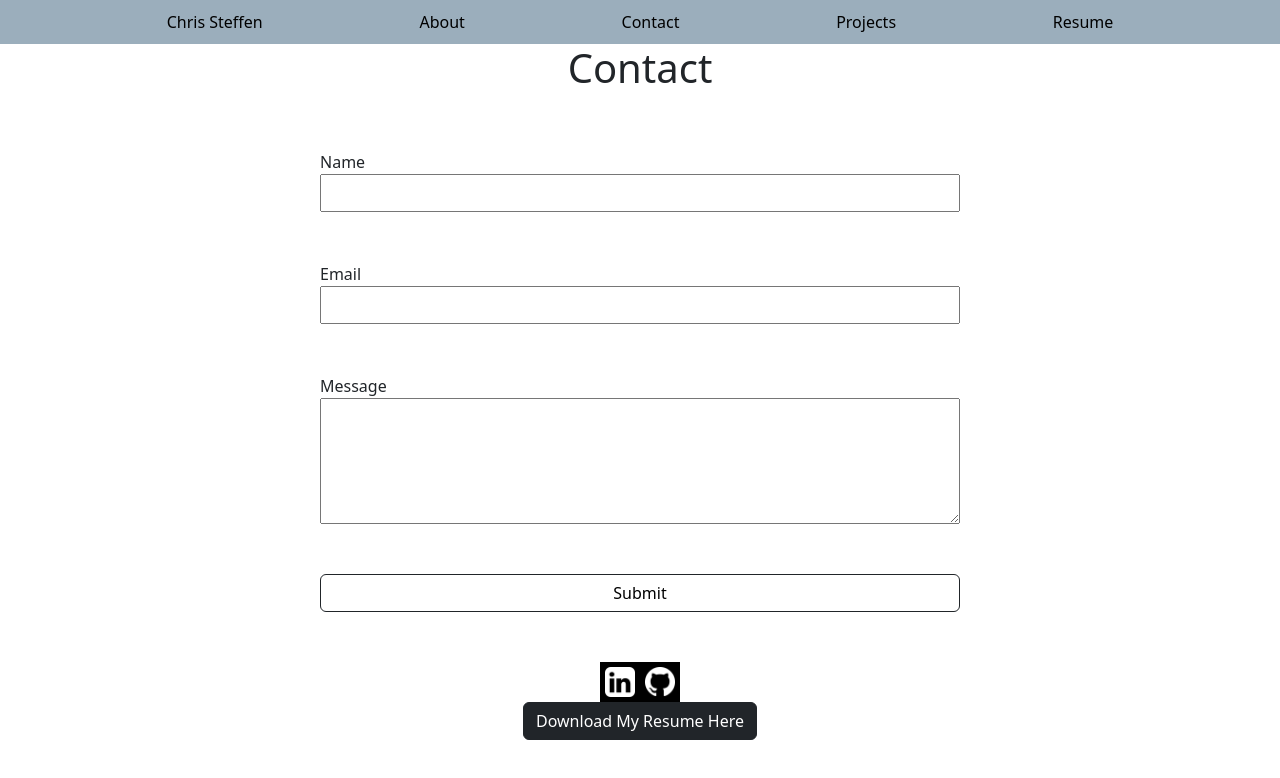
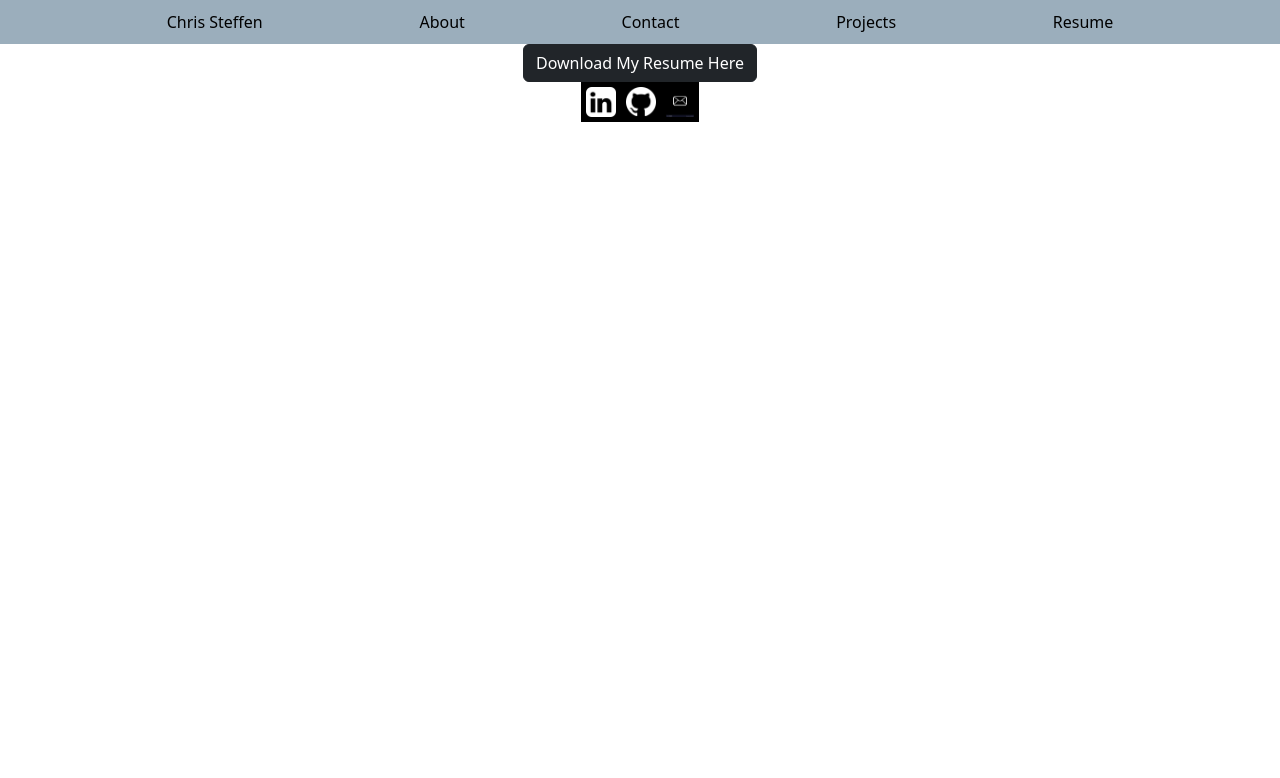
Before and after one commit to chrsteffen1/portfolio, a React (Create React App) app: page /contact in a window 1280 px wide. Shown: the top 778 px of the page. Built offline with nearby package versions, Linux system fonts and the light colour scheme.

Commit message:
update contact section

```diff
--- a/src/pages/Contact/Contact.jsx
+++ b/src/pages/Contact/Contact.jsx
@@ -6,6 +6,7 @@ import  gitIcon  from '../../assets/git_icon.png'
 import  linkedinIcon  from '../../assets/linkedin.png'
 import Button from 'react-bootstrap/Button';
 import resume from '../../assets/Chris_Steffen_Resume.pdf'
+import emailIcon from '../../assets/email_icon.png'
 
 const Contact = () => {
   const form = useRef();
@@ -29,30 +30,14 @@ const Contact = () => {
 
   return (
     <>
-      <h1 id="contact" className={styles.contact}>Contact</h1>
+
       <div className={styles.formDiv}>
-        <form ref={form} onSubmit={sendEmail}>
-          <div className={styles.input}>
-            <label>Name</label>
-            <input type="text" name="user_name" required/>
-          </div>
-          <div className={styles.input}>
-            <label>Email</label>
-            <input type="email" name="user_email" required/>
-          </div>
-          <div className={styles.input}>
-            <label>Message</label>
-            <textarea name="message" cols='40' rows='5' required/>
-          </div>
-          <div className={styles.input}>
-            <Button variant='outline-dark' type="submit" value="Send" className={styles.formSub}>Submit</Button>
-          </div>
-        </form>
+        <a href={resume} download='Chris_Steffen_Resume'><Button variant="dark" className={styles.buttonDownload}>Download My Resume Here</Button></a>
         <div className={styles.social}>
           <a href="https://www.linkedin.com/in/chris-steffen1/" alt="" target='_blank' rel="noreferrer"><img src={linkedinIcon} alt="linkedin icon" className={styles.icons}/></a>
           <a href="https://github.com/chrsteffen1" alt='' target='_blank' rel="noreferrer" ><img src={gitIcon} alt="git icon" className={styles.icons}/></a>
+          <a href="mailto:chrisJsteffen@gmailcom"><img src={emailIcon} alt="email icon" className={styles.icons}/></a>
         </div>
-        <a href={resume} download='Chris_Steffen_Resume'><Button variant="dark" className={styles.buttonDownload}>Download My Resume Here</Button></a>
       </div>
     </>
   );
```
Also changed, not shown: src/assets/email_icon.png (added).
